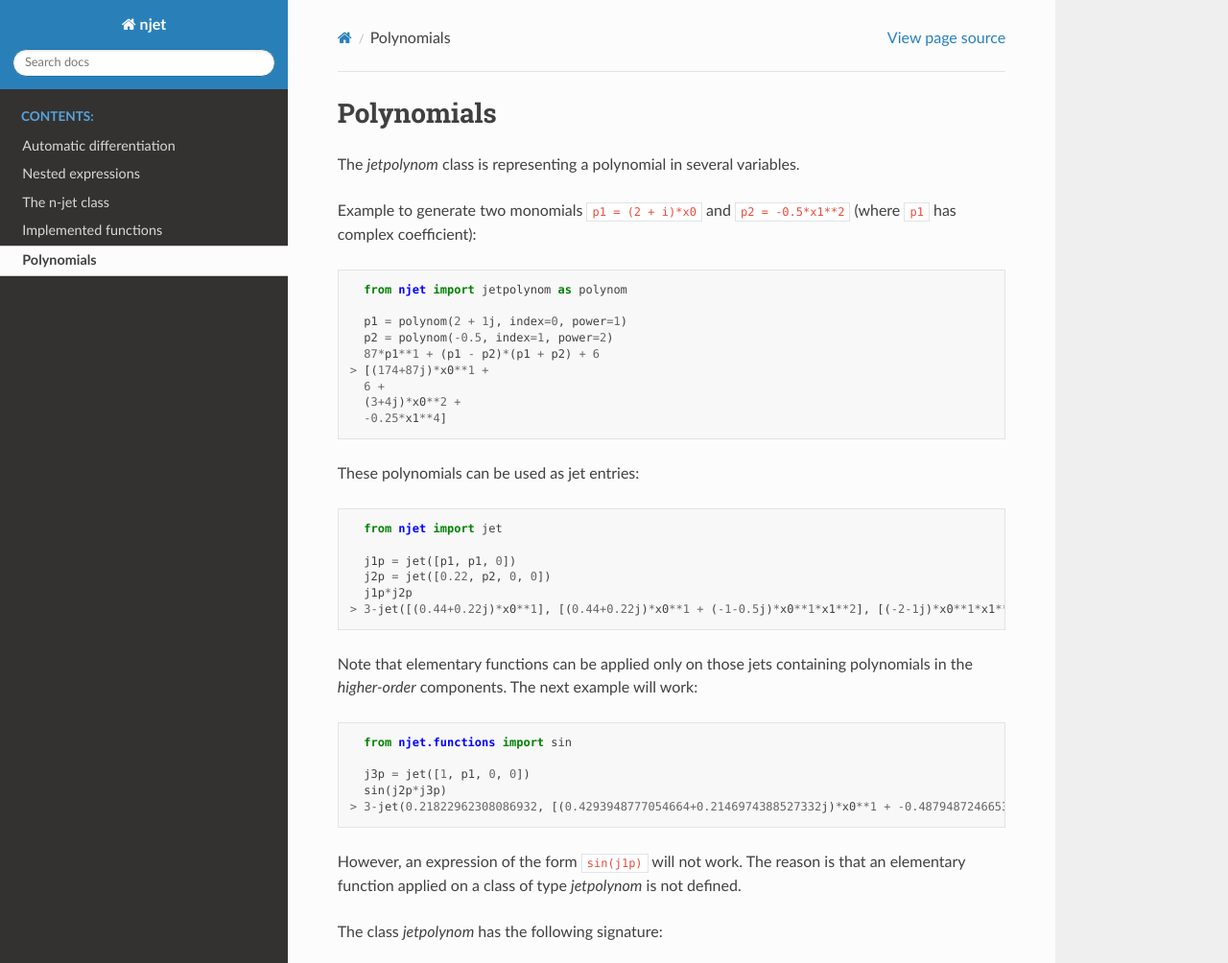
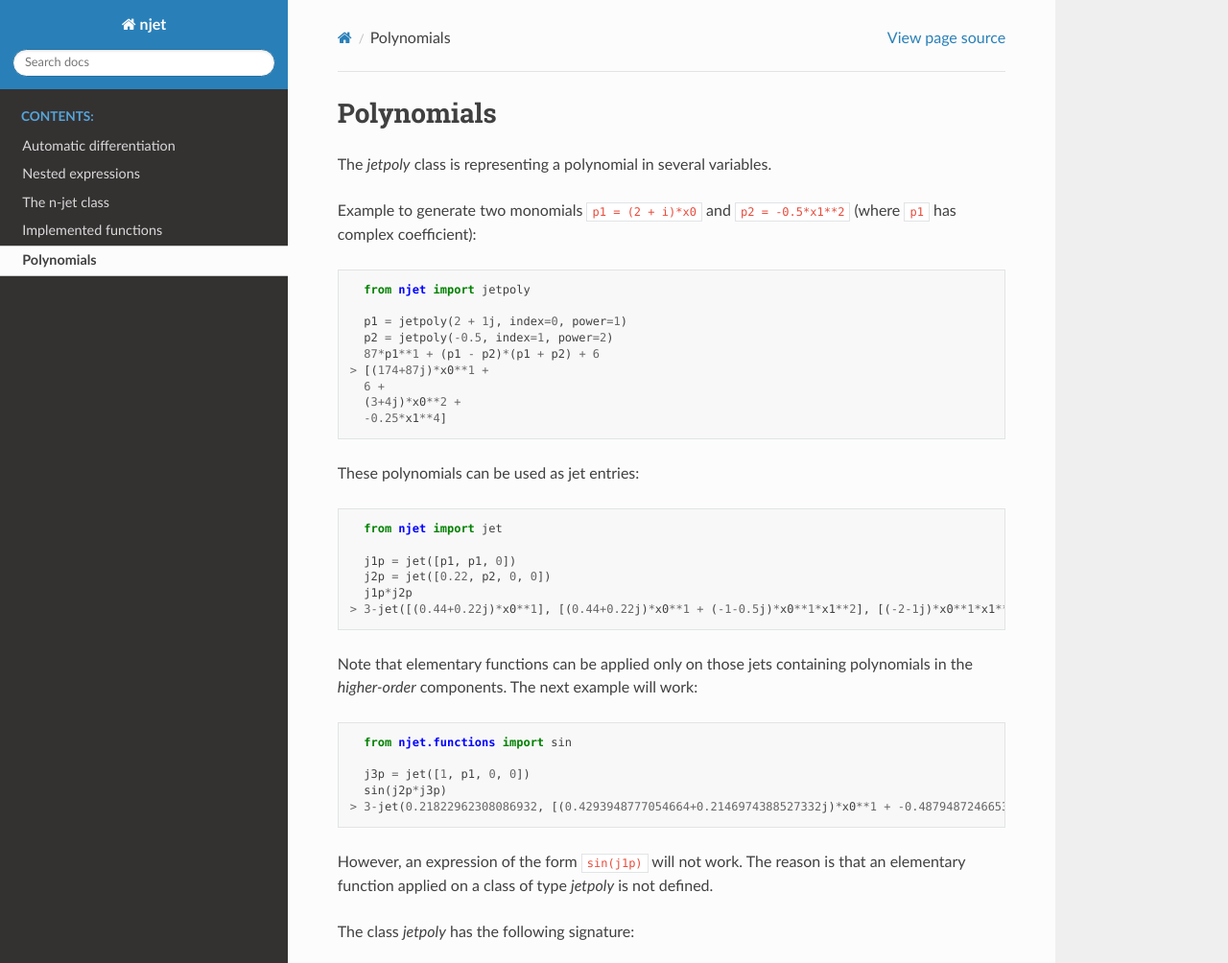
Before and after one commit to mtitze/njet, a Sphinx documentation site: the page built from docs/source/poly.rst, in a window 1280 px wide and 1297 px high, cut to the strip 0-1004 px from the top of the window. Shown: the whole strip at 96% size. Built offline with Sphinx 7.4.7 and the Read the Docs theme 2.0.0, drawn with Linux system fonts in a browser that asks for light colours.

Commit message:
jetpolynom -> jetpoly; version update 0.2.2

```diff
--- a/docs/source/jet.rst
+++ b/docs/source/jet.rst
@@ -88,7 +88,7 @@ In particular, we can get the higher-order derivatives at specific points by usi
 
 and taking into account the corresponding multiplicities.
 
-Internally *njet* will however not work with SymPy symbols, but has its own class *jetpolynom* which is taylored specifically for the task to obtain the higher-order derivatives.
+Internally *njet* will however not work with SymPy symbols, but has its own class *jetpoly* which is taylored specifically for the task to obtain the higher-order derivatives.
 
 There is also NumPy support:
 
--- a/docs/source/poly.rst
+++ b/docs/source/poly.rst
@@ -2,17 +2,17 @@ Polynomials
 ===========
 
 
-The *jetpolynom* class is representing a polynomial in several variables.
+The *jetpoly* class is representing a polynomial in several variables.
 
 Example to generate two monomials ``p1 = (2 + i)*x0`` and ``p2 = -0.5*x1**2`` (where ``p1`` has
 complex coefficient):
 
 .. code-block:: python
 
-    from njet import jetpolynom as polynom
+    from njet import jetpoly
 
-    p1 = polynom(2 + 1j, index=0, power=1)
-    p2 = polynom(-0.5, index=1, power=2)
+    p1 = jetpoly(2 + 1j, index=0, power=1)
+    p2 = jetpoly(-0.5, index=1, power=2)
     87*p1**1 + (p1 - p2)*(p1 + p2) + 6
   > [(174+87j)*x0**1 +
     6 +
@@ -41,9 +41,9 @@ will work:
     sin(j2p*j3p)
   > 3-jet(0.21822962308086932, [(0.4293948777054664+0.2146974388527332j)*x0**1 + -0.48794872466530276*x1**2], [-0.05455740577021733*x1**4 + (-0.03168694127134222-0.0422492550284563j)*x0**2 + (-1.8557738645056285-0.9278869322528143j)*x0**1*x1**2], [(0.6446451181643271+0.859526824219103j)*x0**2*x1**2 + (-0.9767350275217077-0.48836751376085386j)*x0**1*x1**4 + (-0.020782712080944576-0.11430491644519516j)*x0**3 + 0.12198718116632569*x1**6])
 
-However, an expression of the form ``sin(j1p)`` will not work. The reason is that an elementary function applied on a class of type *jetpolynom* is not defined.
+However, an expression of the form ``sin(j1p)`` will not work. The reason is that an elementary function applied on a class of type *jetpoly* is not defined.
 
-The class *jetpolynom* has the following signature:
+The class *jetpoly* has the following signature:
 
 .. automodule:: njet.poly
     :members:
--- a/njet/__init__.py
+++ b/njet/__init__.py
@@ -19,6 +19,5 @@
 '''
 
 from ._version import __version__
-from .functions import exp, log
 from .ad import jet, derive
-from .poly import jetpolynom
+from .poly import jetpoly
--- a/njet/_version.py
+++ b/njet/_version.py
@@ -1 +1 @@
-__version__ = "0.2.1"
+__version__ = "0.2.2"
--- a/pyproject.toml
+++ b/pyproject.toml
@@ -4,7 +4,7 @@ build-backend = "poetry.core.masonry.api"
 
 [tool.poetry]
 name = "njet"
-version = "0.2.1"
+version = "0.2.2"
 description = "Lightweight automatic differentiation package for higher-order differentiation."
 authors = [ "Malte Titze <mtitze@users.noreply.github.com>",]
 license = "GPL-3.0-or-later"
--- a/setup.py
+++ b/setup.py
@@ -17,7 +17,7 @@ def get_long_description():
 setup(
     long_description=get_long_description(),
     name='njet',
-    version='0.2.1',
+    version='0.2.2',
     description='Lightweight automatic differentiation package for higher-order differentiation.',
     long_description_content_type='text/markdown',
     python_requires='<3.11,>=3.8',
```
Also changed, not shown: 3 other files.
